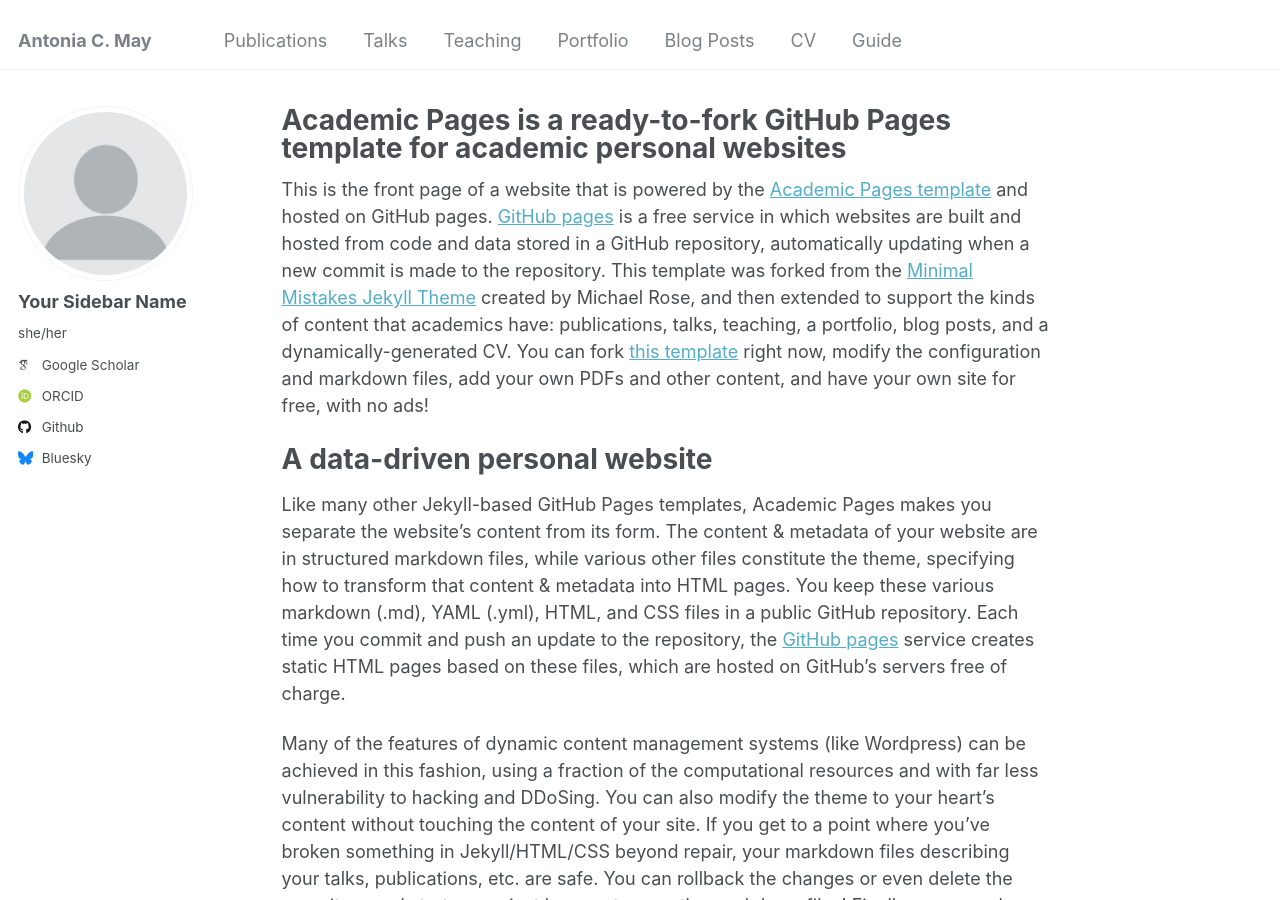
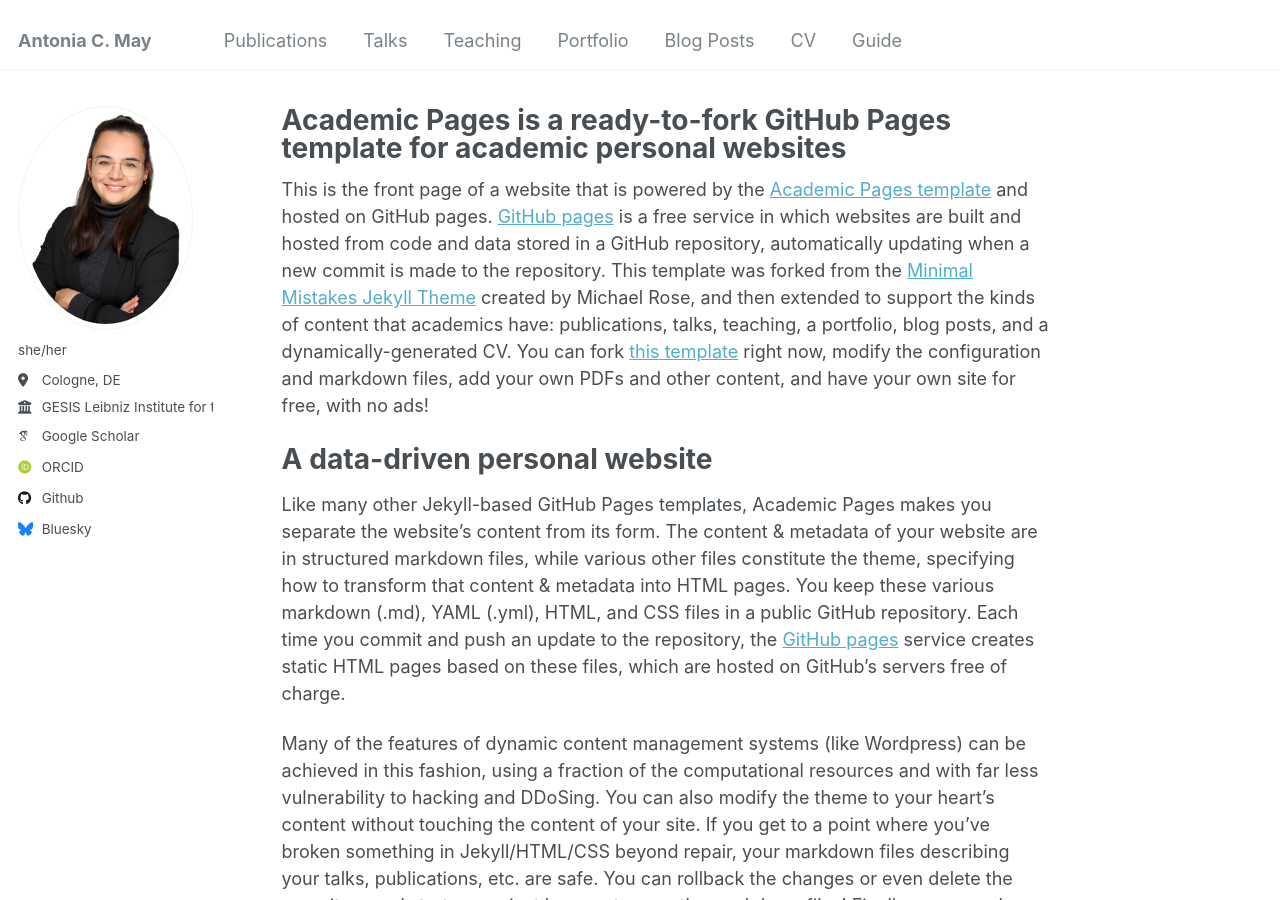
Before and after one commit to mayantonia/mayantonia.github.io, a Jekyll site: the page built from _pages/about.md, in a window 1280 px wide and 900 px high. Built offline with Jekyll 4.4.1, drawn with Linux system fonts in a browser that asks for light colours; some web fonts are replaced.

Commit message:
Getting Started

```diff
--- a/_config.yml
+++ b/_config.yml
@@ -21,20 +21,20 @@ repository               : "mayantonia/mayantonia.github.io"
 #               Additional customization can be done by editing /_includes/author-profile.html
 author:
   # Biographic information
-  avatar           : "profile.png"
-  name             : "Your Sidebar Name"
+  avatar           : "profilepic.png"
+  name             : ""
   pronouns         : "she/her"
   bio              : # "Short biography for the left-hand sidebar"
-  location         : # "Earth"
-  employer         : # "Red Brick University"
+  location         : "Cologne, DE"
+  employer         : "GESIS Leibniz Institute for the Social Sciences"
   uri              : # URL
   email            : # "none@example.org"
 
   # Academic websites
   arxiv            : # URL - Update with the correct link to your profile
-  googlescholar    : "https://scholar.google.com/citations?user=PS_CX0AAAAAJ"
+  googlescholar    : "https://scholar.google.com/citations?user=9keKZQ0AAAAJ&hl=de"
   impactstory      : # URL
-  orcid            : "http://orcid.org/yourorcidurl"
+  orcid            : "https://orcid.org/0000-0002-4979-0977"
   semantic         : # URL
   pubmed           : # "https://www.ncbi.nlm.nih.gov/pubmed/?term=john+snow"
   researchgate     : # URL
@@ -49,7 +49,7 @@ author:
   stackoverflow    : # User number or user number and name (i.e., use "1" or "1/jeff-atwood")
 
   # Social media
-  bluesky          : "bsky.app" # Replace this with you Bluesky username
+  bluesky          : "acmay.bsky.social" # Replace this with you Bluesky username
   facebook         : # Username
   flickr           : # Username
   foursquare       : # Username
```
Also changed, not shown: images/profilepic.png (added).
